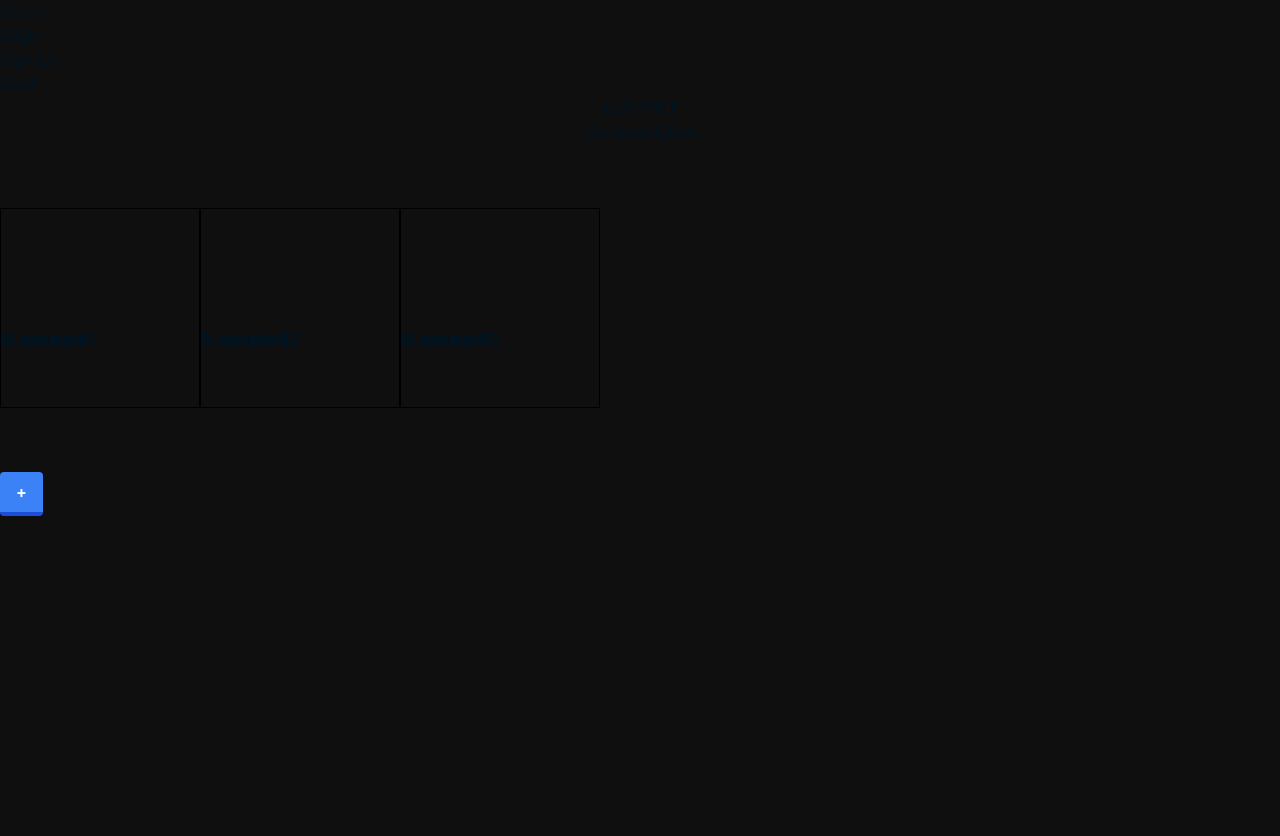
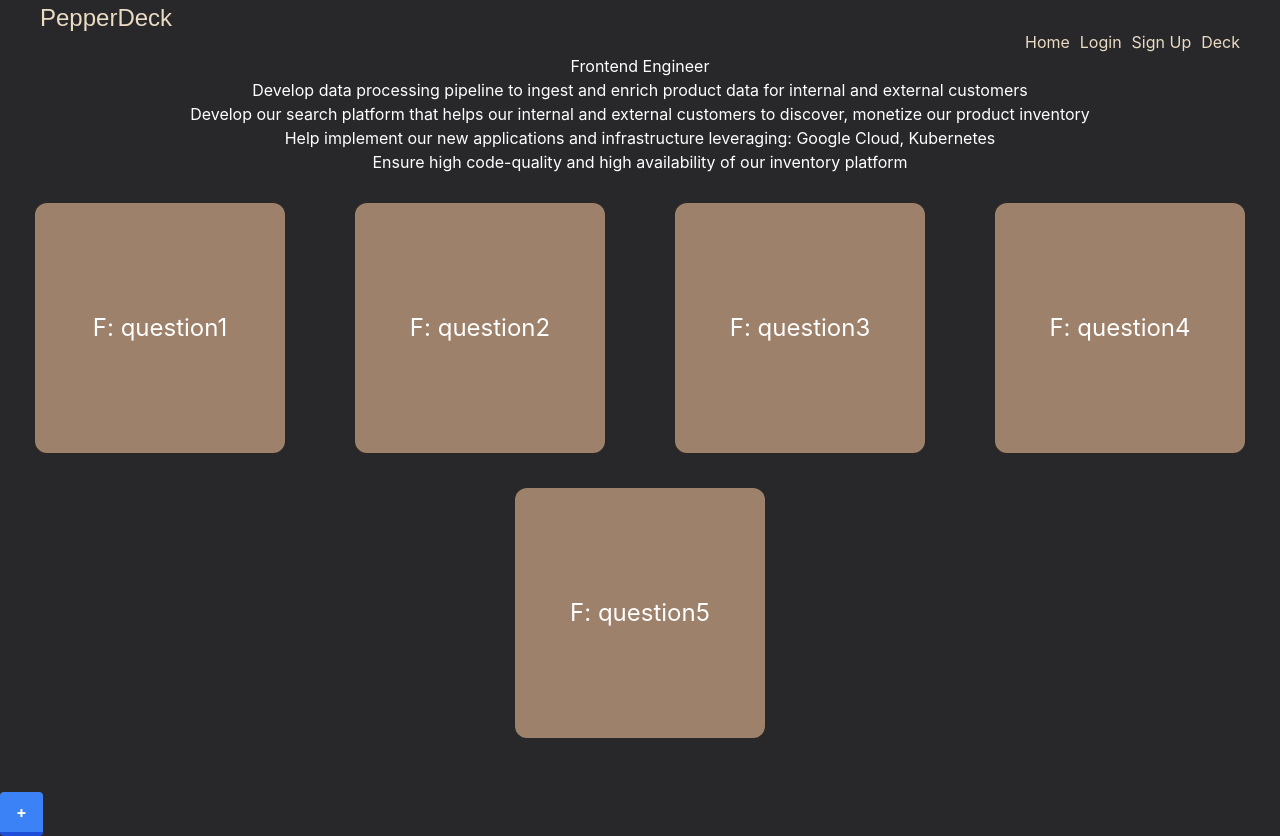
Before and after one commit to Views-LLC-2/pepper-deck, a React app: page /deck in a window 1280 px wide. Before the commit the page ends 800 px from the top, so only its background shows below. Built offline with nearby package versions, Linux system fonts and the light colour scheme.

Commit message:
updates to carddeck and interviewitem

```diff
--- a/src/App.css
+++ b/src/App.css
@@ -3,3 +3,35 @@
 @tailwind utilities;
 
 @import url('https://fonts.googleapis.com/css2?family=Chakra+Petch:wght@400;600;700&family=Roboto+Mono:ital,wght@0,100;0,300;0,400;0,600;1,100;1,300;1,600&family=Roboto:wght@100&display=swap');
+
+@import "tailwindcss/base";
+
+@import "tailwindcss/components";
+
+@import "tailwindcss/utilities";
+
+@import url('https://fonts.googleapis.com/css2?family=Chakra+Petch:wght@400;600;700&family=Merriweather&family=Roboto+Mono:ital,wght@0,100;0,300;0,400;0,600;1,100;1,300;1,600&family=Roboto:wght@100&display=swap');
+.navBar {
+  display: flex;
+  justify-content: space-between;
+}
+
+.logoTitle {
+  /* color: aliceblue; */
+  color: #eadbc3;
+  margin-left: 40px;
+  font-size: 24px;
+  font-family: 'Merriweather', sans-serif;
+}
+
+.rightNav {
+  margin-top: 30px;
+  margin-right: 30px;
+
+}
+
+.linkItem {
+  margin-right: 10px;
+  text-decoration: none;
+  color: #eadbc3;
+}
--- a/src/App.jsx
+++ b/src/App.jsx
@@ -10,21 +10,18 @@ import './App.css';
 const App = () => {
   return (
     <>
-      <nav>
-        <ul>
-          <li>
-            <Link to='/'>Home</Link>
-          </li>
-          <li>
-            <Link to='/login'>Login</Link>
-          </li>
-          <li>
-            <Link to='/signup'>Sign Up</Link>
-          </li>
-          <li>
-            <Link to='/deck'>Deck</Link>
-          </li>
-        </ul>
+      <nav className='navBar'>
+
+         <div className='logoTitle'>
+            <h1>PepperDeck</h1>
+         </div>
+         <div className='rightNav'>
+            <Link className='linkItem' to='/'>Home</Link>
+            <Link className='linkItem' to='/login'>Login</Link>
+            <Link className='linkItem' to='/signup'>Sign Up</Link>
+            <Link className='linkItem' to='/deck'>Deck</Link>
+         </div>
+
       </nav>
       <Routes>
         <Route path='/' element={<Home />}/>
--- a/src/client/components/Card.css
+++ b/src/client/components/Card.css
@@ -1,26 +1,44 @@
-.scene {
-  display: inline-block;
-  width: 200px;
-  height: 200px;
-  margin: 40px 0;
-  perspective: 600px;
-  border: 1px solid black;
+.card-container {
+  perspective: 1000px;
+  width: 250px;
+  height: 250px;
+  margin: 5px;
+  margin-bottom: 30px;
+
+
 }
 
 .card {
-  position: relative;
   width: 100%;
   height: 100%;
-  cursor: pointer;
   transform-style: preserve-3d;
-  transform-origin: center right;
-  transition: transform 1s;
+  transition: transform 0.6s;
+
 }
 
-.card_face {
+.card-container.is-flipped .card {
+  transform: rotateY(180deg);
+}
+
+.card-face {
   position: absolute;
   width: 100%;
   height: 100%;
-  line-height: 260px;
-  font-weight: bold;
+  display: flex;
+  justify-content: center;
+  align-items: center;
+  font-size: 24px;
+  background-color: #9e816b;
+  color: white;
+  border-radius: 12px;
+  backface-visibility: hidden;
+
 }
+
+.card-face-front {
+  z-index: 2; /* Ensures front face is above back face */
+}
+
+.card-face-back {
+  transform: rotateY(180deg);
+}
--- a/src/client/components/Card.jsx
+++ b/src/client/components/Card.jsx
@@ -1,19 +1,36 @@
-import React from 'react';
+import React, { useState } from 'react';
 import './Card.css'
 
 
+
 function Card(props) {
+  const [isFlipped, setIsFlipped] = useState(false);
+
+  const handleCardClick = () => {
+    setIsFlipped(!isFlipped);
+  };
+
   return (
-    <div className="scene">
+    <div className={`card-container ${isFlipped ? 'is-flipped' : ''}`} onClick={handleCardClick}>
       <div className="card">
-        <h3 className="card_face front">
+        <div className="card-face card-face-front">
           F: {props.front}
-        </h3>
-        <p className="card_face back">
+        </div>
+        <div className="card-face card-face-back">
           B: {props.back}
-        </p>
+        </div>
       </div>
     </div>
+    // <div className={`scene card ${isFlipped ? 'is-flipped' : ''}`} onClick={handleCardClick}>
+    //   <div className="card">
+    //     <div className="card_face front">
+    //       F: {props.front}
+    //     </div>
+    //     <div className="card_face back">
+    //       B: {props.back}
+    //     </div>
+    //   </div>
+    // </div>
   );
 }
 
--- a/src/client/components/InterviewItem.css
+++ b/src/client/components/InterviewItem.css
@@ -3,7 +3,7 @@
   display: flex;
   width: 50vw;
   justify-content: space-between;
-
+  border-radius: 10px;
   margin-top: 10px;
   margin-bottom: 10px;
   height: 50px;
@@ -12,7 +12,7 @@
   padding-right: 16px;
   opacity: 0; /* Start with opacity 0 to hide the items */
   transition: opacity 0.5s ease-in-out; /* Transition for fading in */
-  background-color: #5C8374;
+  background-color: #db564f;
   color: aliceblue;
 
 }
--- a/src/client/components/InterviewItem.js
+++ b/src/client/components/InterviewItem.js
@@ -1,7 +1,12 @@
 import React, { useEffect, useState } from 'react';
 import './InterviewItem.css';
+import { useNavigate } from 'react-router-dom';
+
+
+
 
 const InterviewItem = ({ date, position, company, index }) => {
+  const navigate = useNavigate();
   const [visible, setVisible] = useState(false);
 
   useEffect(() => {
--- a/src/client/pages/Deck.css
+++ b/src/client/pages/Deck.css
@@ -2,9 +2,12 @@
   display: flex;
   flex-direction: column;
   align-items: center;
+  color: white;
 }
 
 .cards_container {
   display: flex;
+  justify-content: space-around;
   flex-wrap: wrap;
+  color: white;
 }
--- a/src/client/pages/Deck.jsx
+++ b/src/client/pages/Deck.jsx
@@ -1,9 +1,9 @@
-import React from 'react';
+import React, { useState } from 'react';
 import './Deck.css';
 import Card from '../components/Card';
 
 function Deck(props) {
-  const testArray = [
+  const [deck, setDeck] = useState([
     {
       front: 'question1',
       back: 'answer1'
@@ -15,19 +15,38 @@ function Deck(props) {
     {
       front: 'question3',
       back: 'answer3'
+    },
+    {
+      front: 'question4',
+      back: 'answer4'
+    },
+    {
+      front: 'question5',
+      back: 'answer5'
     }
-  ];
+  ]);
 
 
   return (
     <div>
       <div className='job_description'>
-        <h1>JOB TITLE</h1>
-        <p>job description</p>
+        <h1>Frontend Engineer</h1>
+        <p>
+          Develop data processing pipeline to ingest and enrich product data for internal and external customers
+        </p>
+        <p>
+          Develop our search platform that helps our internal and external customers to discover, monetize our product inventory
+        </p>
+        <p>
+          Help implement our new applications and infrastructure leveraging: Google Cloud, Kubernetes
+        </p>
+        <p>
+          Ensure high code-quality and high availability of our inventory platform
+        </p>
       </div>
       <br></br>
       <div className='cards_container'>
-        {testArray.map(card => <Card front={card.front} back={card.back}/>)}
+        {deck.map(card => <Card front={card.front} back={card.back}/>)}
       </div>
       <br></br>
       <div>
--- a/src/client/pages/Home.css
+++ b/src/client/pages/Home.css
@@ -14,6 +14,7 @@
   align-items: flex-start;
   color: aliceblue;
   margin-bottom: 16px;
+  font-size: 10px;
 
 }
 .catHeader {
@@ -25,23 +26,34 @@
 .titleContainer{
   color: aliceblue;
   font-weight: bold;
-  margin-bottom: 28px;
-  font-size: 36px;
+  margin-bottom: 16px;
+  font-size: 18px;
+}
+.addIntBtnContainer {
+  margin-top: 16px;
+  margin-bottom: 48px;
+
+
 }
 
 .addIntBtn {
-  width: 30px;
   filter: invert(28%) sepia(100%) hue-rotate(-170deg) saturate(7);
   margin-top: 20px;
+
+
 }
 .input{
   margin-right: 20px;
   text-align: center;
 }
 .inputSection {
-  margin-top: 10px;
+  margin-top: 24px;
+  margin-bottom: 48px;
+}
 
-
+.btnImage {
+  width: 40px;
+  overflow: hidden;
 }
 
 .fade-in {
@@ -73,6 +85,7 @@
 
 
 
+
 /* CSS */
 .button-10 {
 
@@ -80,7 +93,7 @@
   margin-left: 20px;
 
   width: 80px;
-  height: 32px;
+  height: 40px;
   border-radius: 6px;
   border: none;
   color: #fff;
@@ -96,3 +109,26 @@
   box-shadow: inset 0px 0.8px 0px -0.25px rgba(255, 255, 255, 0.2), 0px 0.5px 1.5px rgba(54, 122, 246, 0.25), 0px 0px 0px 3.5px rgba(58, 108, 217, 0.5);
   outline: 0;
 }
+
+.button-11 {
+
+
+  margin-left: 20px;
+
+  width: 100px;
+  height: 40px;
+  border-radius: 6px;
+  border: none;
+  color: #fff;
+  background: linear-gradient(180deg, #2076f8 0%, #0359fa 100%);
+   background-origin: border-box;
+  box-shadow: 0px 0.5px 1.5px rgba(54, 122, 246, 0.25), inset 0px 0.8px 0px -0.25px rgba(255, 255, 255, 0.2);
+  user-select: none;
+  -webkit-user-select: none;
+  touch-action: manipulation;
+}
+
+.button-11:focus {
+  box-shadow: inset 0px 0.8px 0px -0.25px rgba(255, 255, 255, 0.2), 0px 0.5px 1.5px rgba(54, 122, 246, 0.25), 0px 0px 0px 3.5px rgba(58, 108, 217, 0.5);
+  outline: 0;
+}
--- a/src/index.css
+++ b/src/index.css
@@ -5,7 +5,7 @@ body {
     sans-serif;
   -webkit-font-smoothing: antialiased;
   -moz-osx-font-smoothing: grayscale;
-  background-color: #0F0F0F;
+  background-color: #28282B;
   /* background-color: #FFECD1; */
   color: #001524;
   /* background-color: #001524;
```
